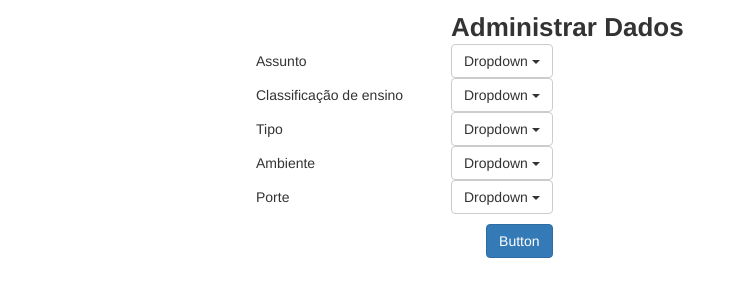
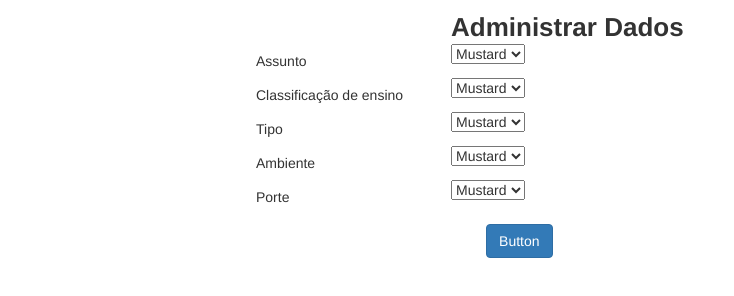
Before and after one commit to wesleyyw8/tcc-do-lipe, a website: page ui/views/index.html in a window 1280 px wide. Shown: the full height of the page, 204-938 px from the left. Drawn offline with nearby package versions, Linux system fonts and the light colour scheme.

Commit message:
selects staticos prontos

```diff
--- a/ui/views/bower.json
+++ b/ui/views/bower.json
@@ -16,6 +16,7 @@
   ],
   "dependencies": {
     "jquery": "^3.1.1",
-    "bootstrap": "^3.3.7"
+    "bootstrap": "^3.3.7",
+    "bootstrap-select": "^1.12.0"
   }
 }
--- a/ui/views/index.html
+++ b/ui/views/index.html
@@ -19,17 +19,11 @@
           Assunto
         </div>
         <div class="col-sm-5 col">
-          <div class="dropdown">
-            <button class="btn btn-default dropdown-toggle" type="button" id="dropdownMenu1" data-toggle="dropdown" aria-haspopup="true" aria-expanded="true">
-              Dropdown
-              <span class="caret"></span>
-            </button>
-            <ul class="dropdown-menu" aria-labelledby="dropdownMenu1">
-              <li><a href="#">Action</a></li>
-              <li><a href="#">Another action</a></li>
-              <li><a href="#">Something else here</a></li>
-            </ul>
-          </div>
+          <select>
+            <option>Mustard</option>
+            <option>Ketchup</option>
+            <option>Relish</option>
+          </select>
         </div>
       </div>
 
@@ -38,17 +32,11 @@
           Classificação de ensino
         </div>
         <div class="col-sm-5 col">
-          <div class="dropdown">
-            <button class="btn btn-default dropdown-toggle" type="button" id="dropdownMenu2" data-toggle="dropdown" aria-haspopup="true" aria-expanded="true">
-              Dropdown
-              <span class="caret"></span>
-            </button>
-            <ul class="dropdown-menu" aria-labelledby="dropdownMenu2">
-              <li><a href="#">Action</a></li>
-              <li><a href="#">Another action</a></li>
-              <li><a href="#">Something else here</a></li>
-            </ul>
-          </div>
+          <select>
+            <option>Mustard</option>
+            <option>Ketchup</option>
+            <option>Relish</option>
+          </select>
         </div>
       </div>
 
@@ -57,17 +45,11 @@
           Tipo
         </div>
         <div class="col-sm-5 col">
-          <div class="dropdown">
-            <button class="btn btn-default dropdown-toggle" type="button" id="dropdownMenu3" data-toggle="dropdown" aria-haspopup="true" aria-expanded="true">
-              Dropdown
-              <span class="caret"></span>
-            </button>
-            <ul class="dropdown-menu" aria-labelledby="dropdownMenu3">
-              <li><a href="#">Action</a></li>
-              <li><a href="#">Another action</a></li>
-              <li><a href="#">Something else here</a></li>
-            </ul>
-          </div>
+          <select>
+            <option>Mustard</option>
+            <option>Ketchup</option>
+            <option>Relish</option>
+          </select>
         </div>
       </div>
 
@@ -76,17 +58,11 @@
           Ambiente
         </div>
         <div class="col-sm-5 col">
-          <div class="dropdown">
-            <button class="btn btn-default dropdown-toggle" type="button" id="dropdownMenu4" data-toggle="dropdown" aria-haspopup="true" aria-expanded="true">
-              Dropdown
-              <span class="caret"></span>
-            </button>
-            <ul class="dropdown-menu" aria-labelledby="dropdownMenu4">
-              <li><a href="#">Action</a></li>
-              <li><a href="#">Another action</a></li>
-              <li><a href="#">Something else here</a></li>
-            </ul>
-          </div>
+          <select>
+            <option>Mustard</option>
+            <option>Ketchup</option>
+            <option>Relish</option>
+          </select>
         </div>
       </div>
 
@@ -95,17 +71,11 @@
           Porte
         </div>
         <div class="col-sm-5 col">
-          <div class="dropdown">
-            <button class="btn btn-default dropdown-toggle" type="button" id="dropdownMenu5" data-toggle="dropdown" aria-haspopup="true" aria-expanded="true">
-              Dropdown
-              <span class="caret"></span>
-            </button>
-            <ul class="dropdown-menu" aria-labelledby="dropdownMenu5">
-              <li><a href="#">Action</a></li>
-              <li><a href="#">Another action</a></li>
-              <li><a href="#">Something else here</a></li>
-            </ul>
-          </div>
+          <select>
+            <option>Mustard</option>
+            <option>Ketchup</option>
+            <option>Relish</option>
+          </select>
         </div>
       </div>
 
@@ -118,5 +88,6 @@
   </div>
   <script src="bower_components/jquery/dist/jquery.js"></script>
   <script src="bower_components/bootstrap/dist/js/bootstrap.min.js"></script>
+  <script src="bower_components/bootstrap-select/dist/js/bootstrap-select.js"></script>
 </body>
 </html>
```
